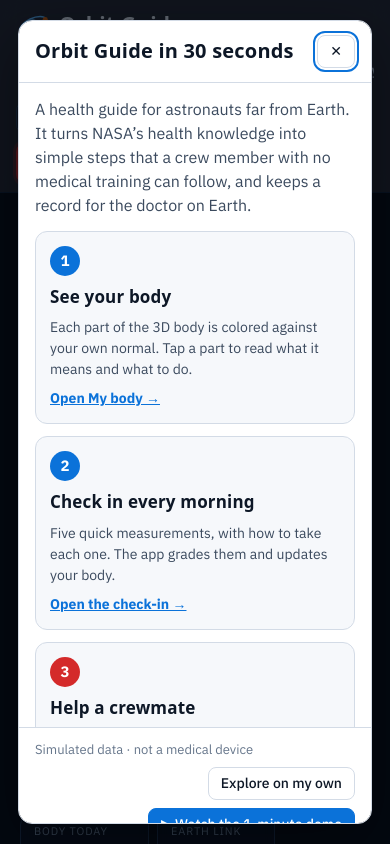
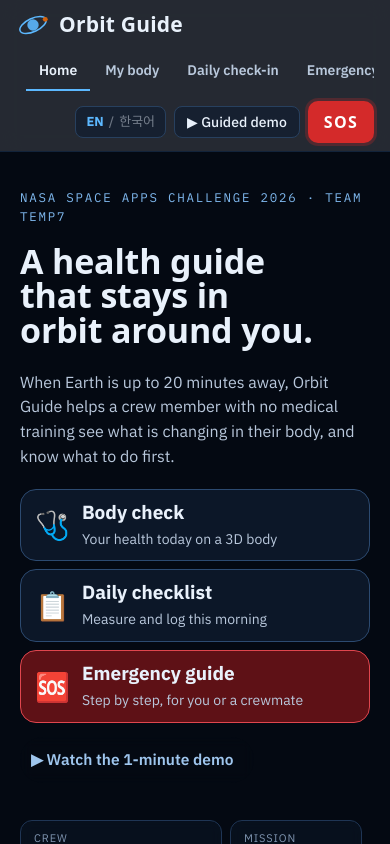
Before and after one commit to Painless-Bot/Nasa_Temp0.7, a plain HTML site: page index.html in a window 390 px wide. Shown: the top 844 px of the page. Drawn offline with nearby package versions, Linux system fonts and the light colour scheme; a web font is replaced by a local one.

Commit message:
UI/UX: three big start buttons instead of an intro popup
- Home shows Body check · Daily checklist · Emergency guide as large buttons on
  the first screen (stacked rows on phones); the 1-minute demo is a link below.
- Removed the first-visit popup and the "How it works" button.
- Shorter headline so the buttons sit above the fold on a tablet.
- Kept the one-line "What is this? / Try:" tip on each tab (closable).

AI-assisted (Claude).

```diff
--- a/index.html
+++ b/index.html
@@ -120,16 +120,6 @@ h1,h2,h3,h4{font-family:var(--f-head);margin:0;letter-spacing:.01em}
 .crew-alert-band{position:sticky;top:0;z-index:65;max-width:1480px;width:calc(100% - 32px);box-sizing:border-box;margin:8px auto 0;padding:10px 16px;border-radius:12px;background:var(--g3);color:#fff;display:flex;gap:10px 16px;align-items:center;flex-wrap:wrap;font-weight:700;font-size:17px;box-shadow:0 6px 20px color-mix(in srgb,var(--g3) 35%,transparent);animation:needPulse 1.2s ease-in-out infinite}
 .crew-alert-band[hidden]{display:none}
 /* first-time guidance (ui-ux branch) */
-#introDlg{width:min(860px,calc(100vw - 24px))}
-.intro-lead{font-size:16px;margin:0 0 14px;color:var(--ink2)}
-.intro-steps{list-style:none;margin:0;padding:0;display:grid;grid-template-columns:repeat(3,minmax(0,1fr));gap:12px}
-@media (max-width:760px){.intro-steps{grid-template-columns:1fr}}
-.intro-steps li{border:1px solid var(--line);border-radius:12px;padding:14px;display:flex;flex-direction:column;gap:8px;background:var(--panel2)}
-.intro-steps .num{width:30px;height:30px;border-radius:50%;display:grid;place-items:center;font-weight:800;background:var(--accent);color:#fff}
-.intro-steps li.sos .num{background:var(--g3)}
-.intro-steps h3{font-size:17px;margin:0}
-.intro-steps p{margin:0;font-size:14px;color:var(--ink2);flex:1}
-.intro-steps a{font-weight:700;font-size:14px}
 .tab-guide{display:flex;gap:10px 14px;align-items:flex-start;border:1px solid color-mix(in srgb,var(--accent) 45%,var(--line));background:color-mix(in srgb,var(--accent) 8%,var(--panel));border-radius:12px;padding:10px 14px;margin-bottom:12px;font-size:14.5px}
 .tab-guide[hidden]{display:none}
 .tab-guide .ic{font-size:18px;line-height:1.3}
@@ -174,10 +164,20 @@ body.on-home main{max-width:none;padding:0}
 .hero-in > *{max-width:590px}
 .hero-in a,.hero-in button{pointer-events:auto}
 .eyebrow{font-family:var(--f-mono);font-size:12.5px;letter-spacing:.14em;text-transform:uppercase;color:#7fb8ee;margin:0 0 18px}
-.hero-h{font-size:clamp(38px,5.4vw,70px);line-height:1.02;font-weight:700;letter-spacing:-.005em;margin:0;text-wrap:balance}
+.hero-h{font-size:clamp(34px,4.2vw,54px);line-height:1.02;font-weight:700;letter-spacing:-.005em;margin:0;text-wrap:balance}
 :lang(ko) .hero-h{font-size:clamp(32px,4.4vw,56px);line-height:1.18;word-break:keep-all}
 .hero-p{font-size:clamp(16px,1.35vw,19px);line-height:1.55;color:#b9c8dc;margin:22px 0 0;word-break:keep-all}
 .hero-cta{display:flex;flex-wrap:wrap;gap:10px;margin-top:30px}
+.hero-in > .launch{max-width:680px}
+.launch{display:grid;grid-template-columns:repeat(3,minmax(0,1fr));gap:12px;margin-top:28px}
+.tile{display:flex;flex-direction:column;gap:6px;padding:18px 16px;border-radius:16px;border:1px solid #2c4a70;background:rgba(14,26,46,.82);color:#e9f1fb;text-decoration:none;min-height:150px;transition:transform .15s,border-color .15s}
+.tile:hover,.tile:focus-visible{transform:translateY(-2px);border-color:#5cb8ff}
+.tile .t-ic{font-size:34px;line-height:1}
+.tile b{font-size:22px;font-weight:700;line-height:1.15;margin-top:6px}
+.tile span:last-child{font-size:14px;color:#b9c8dc;line-height:1.35}
+.tile.sos{background:rgba(120,20,24,.78);border-color:#e0464e}
+.tile.sos:hover,.tile.sos:focus-visible{border-color:#ff8a8f}
+@media (max-width:640px){.launch{grid-template-columns:1fr;gap:8px;margin-top:20px}.tile{min-height:0;display:grid;grid-template-columns:auto 1fr;column-gap:12px;align-items:center;text-align:left;padding:12px 14px}.tile .t-ic{grid-row:span 2;font-size:28px}.tile b{margin-top:0;font-size:19px}}
 .hbtn{display:inline-flex;align-items:center;gap:8px;font:600 15.5px/1 var(--f-body);padding:14px 20px;border-radius:999px;border:1px solid #2c4a70;background:rgba(14,26,46,.7);color:#e9f1fb;text-decoration:none;cursor:pointer;backdrop-filter:blur(6px);transition:transform .15s,border-color .15s,background .15s}
 .hbtn:hover{border-color:#5cb8ff;transform:translateY(-1px)}
 .hbtn.primary{background:#e9f1fb;color:#06101e;border-color:#e9f1fb}
@@ -475,7 +475,6 @@ dialog::backdrop{background:rgba(3,8,16,.6)}
     </nav>
     <div class="ctrls">
       <button class="btn lang" id="langBtn" type="button" aria-label="Switch language / 언어 전환"><span data-l="en">EN</span><span class="sep">/</span><span data-l="ko">한국어</span></button>
-      <button class="btn" id="helpBtn" type="button" aria-haspopup="dialog" data-t>? How it works</button>
       <button class="btn" id="demoBtn" type="button" data-t>▶ Guided demo</button>
       <button class="sos-btn" id="sosBtn" type="button" aria-label="SOS: open emergency guides">SOS</button>
     </div>
@@ -507,12 +506,12 @@ dialog::backdrop{background:rgba(3,8,16,.6)}
         <p class="eyebrow">NASA Space Apps Challenge 2026 · Team Temp7</p>
         <h2 class="hero-h" data-t>A health guide that stays in orbit around you.</h2>
         <p class="hero-p" data-t>When Earth is up to 20 minutes away, Orbit Guide helps a crew member with no medical training see what is changing in their body, and know what to do first.</p>
-        <div class="hero-cta">
-          <button class="hbtn primary" type="button" id="heroDemo" data-t>▶ Watch the 1-minute demo</button>
-          <a class="hbtn" href="#body" data-t>Check my body</a>
-          <a class="hbtn" href="#checkin" data-t>Daily check-in</a>
-          <a class="hbtn sos" href="#sos" data-t>Emergency guides</a>
-        </div>
+        <nav class="launch" aria-label="Start here">
+          <a class="tile" href="#body"><span class="t-ic" aria-hidden="true">🩺</span><b data-t>Body check</b><span data-t>Your health today on a 3D body</span></a>
+          <a class="tile" href="#checkin"><span class="t-ic" aria-hidden="true">📋</span><b data-t>Daily checklist</b><span data-t>Measure and log this morning</span></a>
+          <a class="tile sos" href="#sos"><span class="t-ic" aria-hidden="true">🆘</span><b data-t>Emergency guide</b><span data-t>Step by step, for you or a crewmate</span></a>
+        </nav>
+        <button class="hbtn ghost" type="button" id="heroDemo" style="margin-top:14px" data-t>▶ Watch the 1-minute demo</button>
         <div class="hero-strip" id="heroStrip"></div>
       </div>
       <div class="hero-hint" id="heroHint" data-t>Drag to turn · tap a glowing part to open it</div>
@@ -685,18 +684,6 @@ dialog::backdrop{background:rgba(3,8,16,.6)}
   <p class="disc" data-t>Orbit Guide · Team Temp7 · NASA Space Apps Challenge 2026. Hackathon prototype with simulated data. Not a medical device and not medical advice.</p>
 </footer>
 
-<dialog id="introDlg" aria-labelledby="introTitle">
-  <div class="m-h"><h2 id="introTitle" style="font-size:20px" data-t>Orbit Guide in 30 seconds</h2><button class="btn ghost" type="button" data-close aria-label="Close">✕</button></div>
-  <div class="m-b">
-    <p class="intro-lead" data-t>A health guide for astronauts far from Earth. It turns NASA’s health knowledge into simple steps that a crew member with no medical training can follow, and keeps a record for the doctor on Earth.</p>
-    <ol class="intro-steps" id="introSteps"></ol>
-  </div>
-  <div class="m-f">
-    <span class="small muted" style="margin-right:auto;align-self:center" data-t>Simulated data · not a medical device</span>
-    <button class="btn" type="button" id="introSkip" data-t>Explore on my own</button>
-    <button class="btn primary" type="button" id="introDemo" data-t>▶ Watch the 1-minute demo</button>
-  </div>
-</dialog>
 <dialog id="crewDlg" aria-labelledby="crewTitle">
   <div class="m-h"><h2 id="crewTitle" style="font-size:19px" data-t>Manage crew</h2><button class="btn ghost" type="button" data-close aria-label="Close">✕</button></div>
   <div class="m-b">
@@ -1932,7 +1919,13 @@ const KO = {
 "{0} for {1}, started {2} UTC. The clock and log continue from where they stopped.": "{1}의 {0}, {2} UTC 시작. 시계와 기록은 멈춘 곳부터 이어집니다.",
 "■ Stop": "■ 중지",
 "Q: {0} → {1}": "질문: {0} → {1}",
-"? How it works": "? 사용법",
+"Body check": "몸 상태 확인",
+"Your health today on a 3D body": "3D 몸으로 보는 오늘의 건강",
+"Daily checklist": "데일리 체크리스트",
+"Measure and log this morning": "오늘 아침 측정하고 기록하기",
+"Emergency guide": "응급 가이드",
+"Step by step, for you or a crewmate": "나 또는 동료를 위한 단계별 안내",
+"Start here": "여기서 시작",
 "▶ Watch the 1-minute demo": "▶ 1분 데모 보기",
 "Orbit Guide in 30 seconds": "30초로 보는 Orbit Guide",
 "A health guide for astronauts far from Earth. It turns NASA’s health knowledge into simple steps that a crew member with no medical training can follow, and keeps a record for the doctor on Earth.": "지구에서 멀리 떨어진 우주인을 위한 건강 가이드입니다. NASA의 건강 지식을 의료 훈련이 없는 크루원도 따라 할 수 있는 단계로 바꾸고, 지구의 의사를 위한 기록을 남깁니다.",
@@ -2021,7 +2014,7 @@ function applyStatic(){
 function setLang(l){
   S.lang = l; LS.set("lang", l);
   applyStatic(); renderEnvSel(); renderStageStatic(); renderAll(false); renderTriage(); renderGuideList(); renderMethod(); drawLearn();
-  renderWho(); renderWaitBand(); renderTabGuides(); if($("#introDlg").open) renderIntro();
+  renderWho(); renderWaitBand(); renderTabGuides();
   if(R) renderRun();
 }
 
@@ -3110,21 +3103,12 @@ function stopDemo(){
 }
 
 /* ---------------- first-time guidance (ui-ux branch) ----------------
-   A judge or new crew member opens the page knowing nothing: a 30-second intro on the first visit, a "How it
-   works" button to reopen it, and a one-line "what is this screen / what to try" strip on each tab. */
-const INTRO = [
-  {n:1, h:"See your body", p:"Each part of the 3D body is colored against your own normal. Tap a part to read what it means and what to do.", go:"#body", a:"Open My body"},
-  {n:2, h:"Check in every morning", p:"Five quick measurements, with how to take each one. The app grades them and updates your body.", go:"#checkin", a:"Open the check-in"},
-  {n:3, h:"Help a crewmate", p:"If someone collapses, one tap opens step-by-step emergency guides with voice cues and a timed log for Earth.", go:"#sos", a:"Open emergency guides", sos:true}];
+   Someone who knows nothing should see what to press at once: three big buttons on the first screen
+   (Body check · Daily checklist · Emergency guide) and a one-line "what is this / try" strip on each tab. */
 const TAB_GUIDE = {
   body:   {ic:"🧍", what:"Your body today. Each part is colored against your own normal:", key:true, tryit:"tap a glowing part, or pick a situation under Mission timeline to see what changes."},
   checkin:{ic:"📋", what:"Your morning routine. Enter readings and save: the app grades them and updates your body.", tryit:"press ⌚ Fill from wearable, then Save today’s log."},
   sos:    {ic:"🆘", what:"Emergency guides. Pick who needs help, answer yes/no questions, then follow one step per screen.", tryit:"open any guide. It is safe to practise, and the log shows what was done and when."}};
-function renderIntro(){
-  $("#introSteps").innerHTML = INTRO.map(s=>`<li class="${s.sos?"sos":""}"><span class="num">${s.n}</span><h3>${TE(s.h)}</h3><p>${TE(s.p)}</p><a href="${s.go}" data-intro-go>${TE(s.a)} →</a></li>`).join("");
-  $$("#introSteps [data-intro-go]").forEach(a=>a.addEventListener("click", ()=>$("#introDlg").close()));
-}
-function openIntro(){ renderIntro(); const d = $("#introDlg"); if(!d.open) d.showModal(); }
 function renderTabGuides(){
   const hidden = LS.get("tabguide.hidden", {});
   $$("[data-guide-tab]").forEach(el=>{
@@ -3136,17 +3120,7 @@ function renderTabGuides(){
   });
   $$("[data-guide-x]").forEach(b=>b.addEventListener("click", ()=>{ const h = LS.get("tabguide.hidden", {}); h[b.dataset.guideX] = true; LS.set("tabguide.hidden", h); renderTabGuides(); }));
 }
-function initIntro(){
-  const d = $("#introDlg");
-  $$("#introDlg [data-close]").forEach(b=>b.addEventListener("click", ()=>d.close()));
-  d.addEventListener("close", ()=>LS.set("intro.v1", true));
-  $("#introSkip").addEventListener("click", ()=>d.close());
-  $("#introDemo").addEventListener("click", ()=>{ d.close(); runDemo(); });
-  $("#helpBtn").addEventListener("click", ()=>{ stopDemo(); openIntro(); });
-  renderTabGuides();
-  // first visit only, and never on top of an emergency or the resume prompt
-  if(!LS.get("intro.v1", false)) setTimeout(()=>{ if(!R && $("#resumeBox").hidden && !demo) openIntro(); }, 600);
-}
+function initIntro(){ renderTabGuides(); }
 
 /* ---------------- boot ---------------- */
 function boot(){
```
